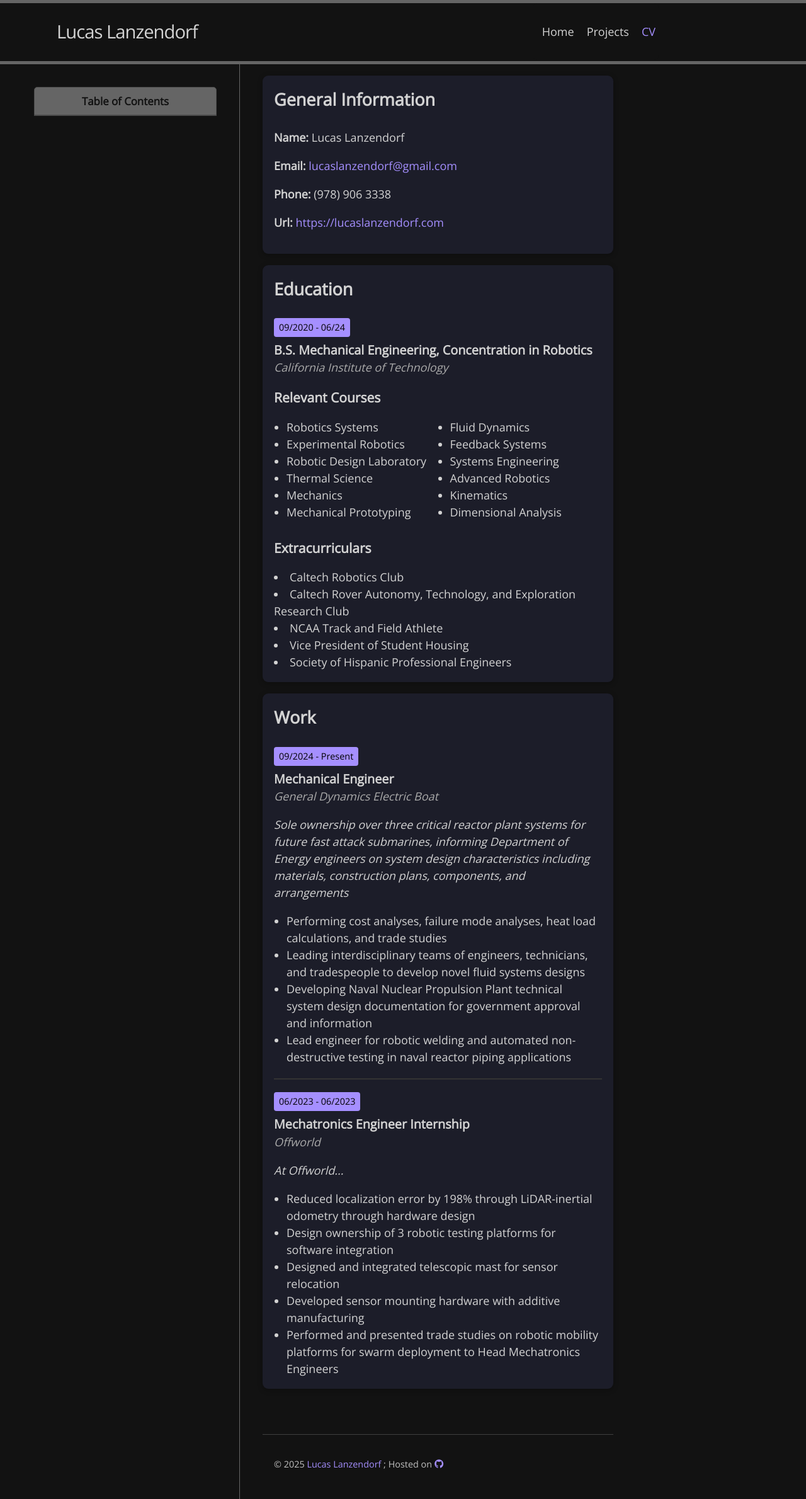
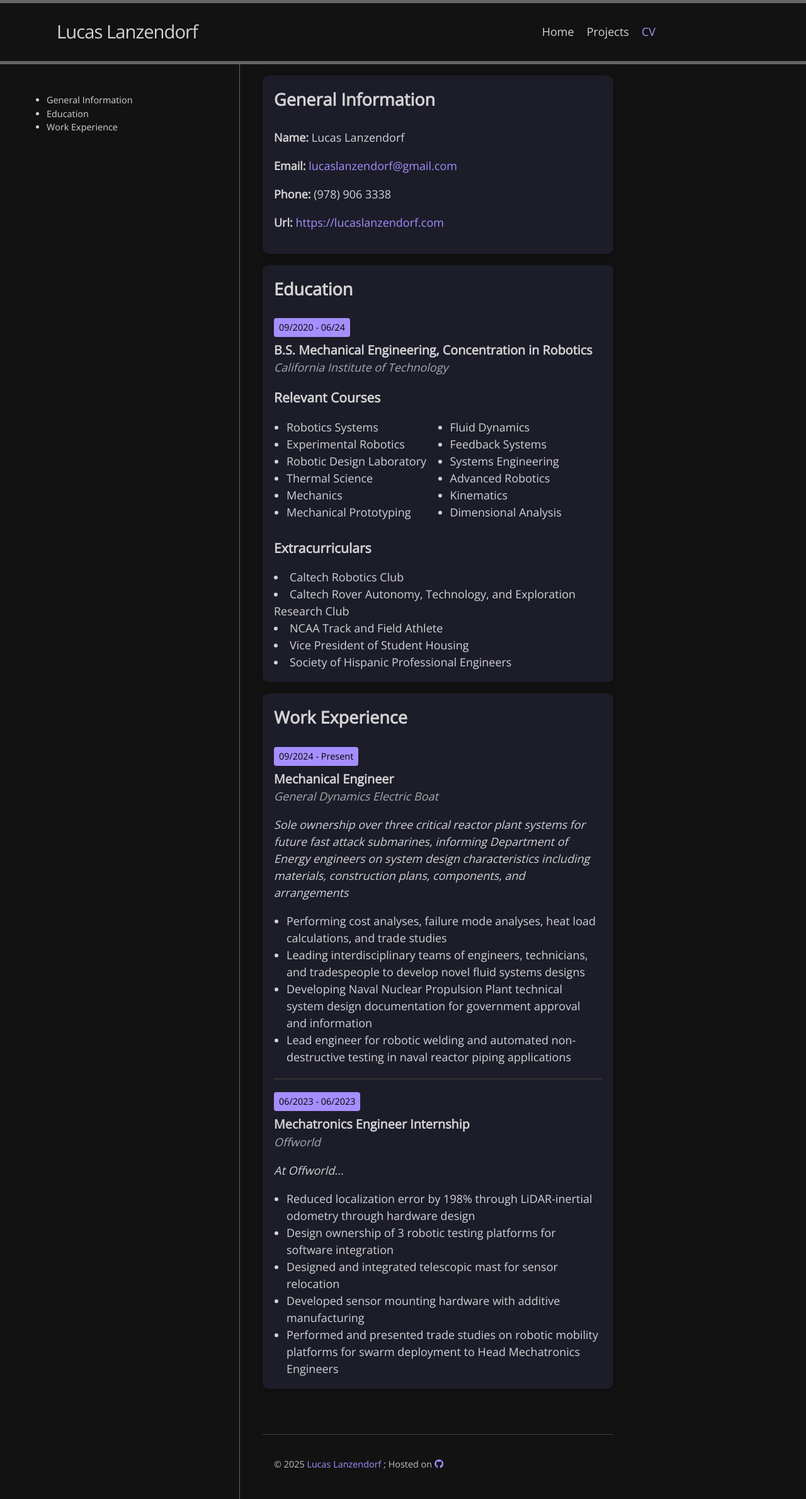
Before and after one commit to Lanzendorf/lanzendorf.github.io, a Jekyll site: the page built from cv.md, in a window 1280 px wide. Shown: the whole page at 63% size. Built offline with Jekyll 4.4.1, drawn with Linux system fonts in a browser that asks for light colours; nearby versions of some CDN libraries; some web fonts are replaced.

Commit message:
Update cv.html

```diff
--- a/_layouts/cv.html
+++ b/_layouts/cv.html
@@ -54,15 +54,15 @@
 
       <div class="site-body wrapper">
         <aside class="site-sidebar" id="site-sidebar">
-          {% if page.toc %}
-            {% include sidebar-toc.html %}
-          {% else %}
-            {% include sidebar.html %}
-          {% endif %}
+          <ul>
+            <li><a href="#GenInfo"></a>General Information</li>
+            <li><a href="#Education"></a>Education</li>
+            <li><a href="#work"></a>Work Experience</li>
+          </ul>
         </aside>
         <main class="site-main" id="site-main" aria-label="Content" tabindex="1">
           <div class = "box">
-            <h2>General Information</h2>
+            <h2 id="GenInfo">General Information</h2>
             <p><strong>Name:</strong> Lucas Lanzendorf</p>
             <p><strong>Email:</strong> <a href="mailto:lucaslanzendorf@gmail.com" style="color:#a58fff">lucaslanzendorf@gmail.com</a></p>
             <p><strong>Phone:</strong> (978) 906 3338</p>
@@ -70,8 +70,9 @@
           </div>
 
 
+
           <div class = "box">
-            <h2>Education</h2>
+            <h2 id="Education">Education</h2>
             <div>
               <span class="date-tag">09/2020 - 06/24</span>
               <p class="job-title">B.S. Mechanical Engineering, Concentration in Robotics</p>
@@ -103,7 +104,7 @@
 
 
           <div class = "box">
-            <h2>Work</h2>
+            <h2 id="work">Work Experience</h2>
           <div>
               <span class="date-tag">09/2024 - Present</span>
               <p class="job-title">Mechanical Engineer</p>
```
